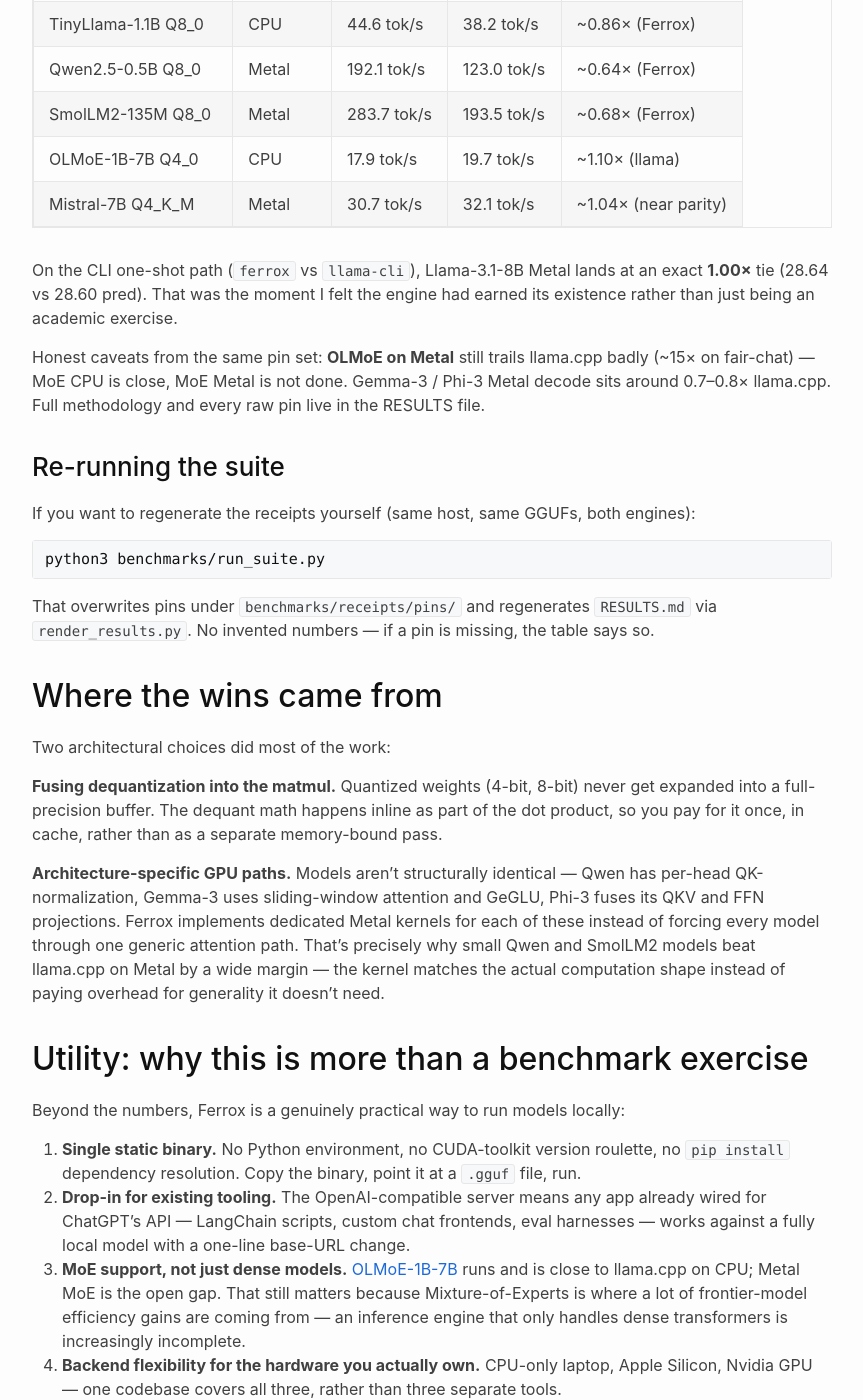
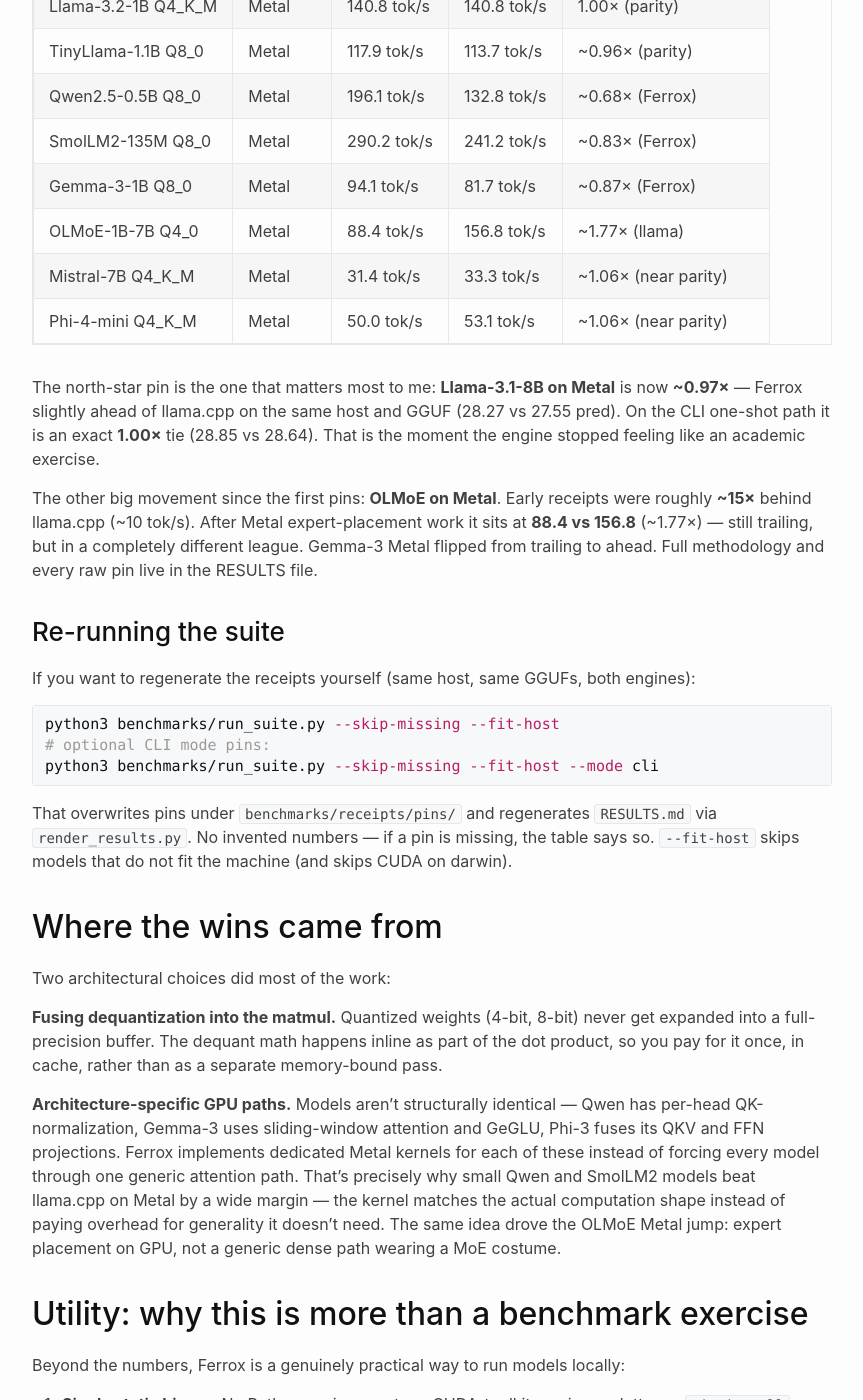
Before and after one commit to antonellof/antonellof.github.io, a Jekyll site: the page built from _posts/2026-08-05-ferrox-rust-gguf-inference-engine.md, in a window 1280 px wide and 1400 px high, scrolled down 2603 px. Shown: the whole window, without its empty margins (208-1071 px from the left). Built offline with Jekyll 4.4.1, drawn with Linux system fonts in a browser that asks for light colours; nearby versions of some CDN libraries; some of the changed text lies outside the part shown.

Commit message:
Refresh Ferrox post with latest benchmark pins and Metal Q8 KV.
Updates the 8B/OLMoE/Gemma-3 numbers from RESULTS.md and documents --ctk plus the suite runner flags.

Co-authored-by: Cursor <cursoragent@cursor.com>

````diff
--- a/_posts/2026-08-05-ferrox-rust-gguf-inference-engine.md
+++ b/_posts/2026-08-05-ferrox-rust-gguf-inference-engine.md
@@ -72,7 +72,7 @@ curl -s -X POST http://127.0.0.1:8383/v1/chat/completions \
   -d '{"model":"m","messages":[{"role":"user","content":"Hi"}],"max_tokens":32,"temperature":0}'
 ```
 
-Flags mirror llama.cpp (`-m`, `-p`, `-n`, `-t`, `--temp`, `-ngl`, …) — full reference in [`docs/CLI.md`](https://github.com/antonellof/ferrox/blob/main/docs/CLI.md).
+Flags mirror llama.cpp (`-m`, `-p`, `-n`, `-t`, `--temp`, `-ngl`, …) — full reference in [`docs/CLI.md`](https://github.com/antonellof/ferrox/blob/main/docs/CLI.md). One Ferrox-specific knob worth knowing: `--ctk q8_0` (or `FERROX_CTK=q8_0`) stores the KV cache as Q8_0 on Metal instead of the default `f16`, which trades a bit of precision for a smaller KV footprint on longer contexts.
 
 ## Why performance had to be provable, not claimed
 
@@ -82,32 +82,35 @@ Every local-inference project claims to be fast. Almost none show the methodolog
 - Warm runs, greedy decoding, multiple reps, median reported.
 - Every headline number is pinned to a JSON receipt in the repo — regenerate it and the numbers either hold or they don't.
 
-That discipline turned up real results on an Apple M2 Pro (Host B). Headline numbers below are **predicted tok/s** from the fair-chat suite in [`benchmarks/RESULTS.md`](https://github.com/antonellof/ferrox/blob/main/benchmarks/RESULTS.md) — Gap is `llama / ferrox` (under 1.0 means Ferrox is faster):
+That discipline turned up real results on an Apple M2 Pro (Host B). Headline numbers below are **predicted tok/s** from the fair-chat suite in [`benchmarks/RESULTS.md`](https://github.com/antonellof/ferrox/blob/main/benchmarks/RESULTS.md) — Gap is `llama / ferrox` (under 1.0 means Ferrox is faster; near-parity is within ~5%):
 
 | Model | Backend | Ferrox | llama.cpp | Gap |
 |---|---|---|---|---|
-| Llama-3.1-8B Q4_K_M | Metal | 26.9 tok/s | 27.8 tok/s | ~1.03× (near parity) |
-| Llama-3.2-1B Q4_K_M | Metal | 141.4 tok/s | 136.2 tok/s | ~0.96× (Ferrox) |
-| TinyLlama-1.1B Q8_0 | Metal | 116.7 tok/s | 109.9 tok/s | ~0.94× (Ferrox) |
-| TinyLlama-1.1B Q8_0 | CPU | 44.6 tok/s | 38.2 tok/s | ~0.86× (Ferrox) |
-| Qwen2.5-0.5B Q8_0 | Metal | 192.1 tok/s | 123.0 tok/s | ~0.64× (Ferrox) |
-| SmolLM2-135M Q8_0 | Metal | 283.7 tok/s | 193.5 tok/s | ~0.68× (Ferrox) |
-| OLMoE-1B-7B Q4_0 | CPU | 17.9 tok/s | 19.7 tok/s | ~1.10× (llama) |
-| Mistral-7B Q4_K_M | Metal | 30.7 tok/s | 32.1 tok/s | ~1.04× (near parity) |
+| Llama-3.1-8B Q4_K_M | Metal | 28.3 tok/s | 27.6 tok/s | ~0.97× (parity / Ferrox) |
+| Llama-3.2-1B Q4_K_M | Metal | 140.8 tok/s | 140.8 tok/s | 1.00× (parity) |
+| TinyLlama-1.1B Q8_0 | Metal | 117.9 tok/s | 113.7 tok/s | ~0.96× (parity) |
+| Qwen2.5-0.5B Q8_0 | Metal | 196.1 tok/s | 132.8 tok/s | ~0.68× (Ferrox) |
+| SmolLM2-135M Q8_0 | Metal | 290.2 tok/s | 241.2 tok/s | ~0.83× (Ferrox) |
+| Gemma-3-1B Q8_0 | Metal | 94.1 tok/s | 81.7 tok/s | ~0.87× (Ferrox) |
+| OLMoE-1B-7B Q4_0 | Metal | 88.4 tok/s | 156.8 tok/s | ~1.77× (llama) |
+| Mistral-7B Q4_K_M | Metal | 31.4 tok/s | 33.3 tok/s | ~1.06× (near parity) |
+| Phi-4-mini Q4_K_M | Metal | 50.0 tok/s | 53.1 tok/s | ~1.06× (near parity) |
 
-On the CLI one-shot path (`ferrox` vs `llama-cli`), Llama-3.1-8B Metal lands at an exact **1.00×** tie (28.64 vs 28.60 pred). That was the moment I felt the engine had earned its existence rather than just being an academic exercise.
+The north-star pin is the one that matters most to me: **Llama-3.1-8B on Metal** is now **~0.97×** — Ferrox slightly ahead of llama.cpp on the same host and GGUF (28.27 vs 27.55 pred). On the CLI one-shot path it is an exact **1.00×** tie (28.85 vs 28.64). That is the moment the engine stopped feeling like an academic exercise.
 
-Honest caveats from the same pin set: **OLMoE on Metal** still trails llama.cpp badly (~15× on fair-chat) — MoE CPU is close, MoE Metal is not done. Gemma-3 / Phi-3 Metal decode sits around 0.7–0.8× llama.cpp. Full methodology and every raw pin live in the RESULTS file.
+The other big movement since the first pins: **OLMoE on Metal**. Early receipts were roughly **~15×** behind llama.cpp (~10 tok/s). After Metal expert-placement work it sits at **88.4 vs 156.8** (~1.77×) — still trailing, but in a completely different league. Gemma-3 Metal flipped from trailing to ahead. Full methodology and every raw pin live in the RESULTS file.
 
 ### Re-running the suite
 
 If you want to regenerate the receipts yourself (same host, same GGUFs, both engines):
 
 ```bash
-python3 benchmarks/run_suite.py
+python3 benchmarks/run_suite.py --skip-missing --fit-host
+# optional CLI mode pins:
+python3 benchmarks/run_suite.py --skip-missing --fit-host --mode cli
 ```
 
-That overwrites pins under `benchmarks/receipts/pins/` and regenerates `RESULTS.md` via `render_results.py`. No invented numbers — if a pin is missing, the table says so.
+That overwrites pins under `benchmarks/receipts/pins/` and regenerates `RESULTS.md` via `render_results.py`. No invented numbers — if a pin is missing, the table says so. `--fit-host` skips models that do not fit the machine (and skips CUDA on darwin).
 
 ## Where the wins came from
 
@@ -115,7 +118,7 @@ Two architectural choices did most of the work:
 
 **Fusing dequantization into the matmul.** Quantized weights (4-bit, 8-bit) never get expanded into a full-precision buffer. The dequant math happens inline as part of the dot product, so you pay for it once, in cache, rather than as a separate memory-bound pass.
 
-**Architecture-specific GPU paths.** Models aren't structurally identical — Qwen has per-head QK-normalization, Gemma-3 uses sliding-window attention and GeGLU, Phi-3 fuses its QKV and FFN projections. Ferrox implements dedicated Metal kernels for each of these instead of forcing every model through one generic attention path. That's precisely why small Qwen and SmolLM2 models beat llama.cpp on Metal by a wide margin — the kernel matches the actual computation shape instead of paying overhead for generality it doesn't need.
+**Architecture-specific GPU paths.** Models aren't structurally identical — Qwen has per-head QK-normalization, Gemma-3 uses sliding-window attention and GeGLU, Phi-3 fuses its QKV and FFN projections. Ferrox implements dedicated Metal kernels for each of these instead of forcing every model through one generic attention path. That's precisely why small Qwen and SmolLM2 models beat llama.cpp on Metal by a wide margin — the kernel matches the actual computation shape instead of paying overhead for generality it doesn't need. The same idea drove the OLMoE Metal jump: expert placement on GPU, not a generic dense path wearing a MoE costume.
 
 ## Utility: why this is more than a benchmark exercise
 
@@ -123,17 +126,18 @@ Beyond the numbers, Ferrox is a genuinely practical way to run models locally:
 
 1. **Single static binary.** No Python environment, no CUDA-toolkit version roulette, no `pip install` dependency resolution. Copy the binary, point it at a `.gguf` file, run.
 2. **Drop-in for existing tooling.** The OpenAI-compatible server means any app already wired for ChatGPT's API — LangChain scripts, custom chat frontends, eval harnesses — works against a fully local model with a one-line base-URL change.
-3. **MoE support, not just dense models.** [OLMoE-1B-7B](https://github.com/antonellof/ferrox/blob/main/docs/MODELS.md) runs and is close to llama.cpp on CPU; Metal MoE is the open gap. That still matters because Mixture-of-Experts is where a lot of frontier-model efficiency gains are coming from — an inference engine that only handles dense transformers is increasingly incomplete.
-4. **Backend flexibility for the hardware you actually own.** CPU-only laptop, Apple Silicon, Nvidia GPU — one codebase covers all three, rather than three separate tools.
+3. **MoE support, not just dense models.** [OLMoE-1B-7B](https://github.com/antonellof/ferrox/blob/main/docs/MODELS.md) runs on CPU and Metal with verified pins. Metal MoE still trails llama.cpp, but the gap is closing. That matters because Mixture-of-Experts is where a lot of frontier-model efficiency gains are coming from — an inference engine that only handles dense transformers is increasingly incomplete.
+4. **Backend flexibility for the hardware you actually own.** CPU-only laptop, Apple Silicon, Nvidia GPU — one codebase covers all three, rather than three separate tools. Quantized KV (`--ctk q8_0` on Metal) helps when context length starts eating unified memory.
 
 ## What isn't done yet
 
 I'd rather undersell this than oversell it:
 
-- **CUDA performance work is paused.** It compiles and runs correctly, but the fair-chat tuning that got Metal to parity hasn't been done for CUDA yet — no current CUDA pin in the suite.
-- **Metal prefill still trails llama.cpp** on larger models — decode is where the parity numbers live; time-to-first-token has more room.
-- **MoE on Metal** needs real work (see the OLMoE Metal pin above).
-- **Frontier-scale MoE models** — Kimi, GLM, DeepSeek — have dedicated primitives and synthetic decoder stacks in the codebase, but no real multi-hundred-billion-parameter checkpoint has been run end-to-end. That is a hardware problem as much as a software one.
+- **CUDA performance work is paused.** The suite supports `--backend cuda`, but there is no current CUDA pin — needs a GPU host.
+- **Metal prefill** still needs watching against llama.cpp on larger models — decode is where the parity numbers live; `prompt_per_second` has more room.
+- **MoE on Metal** improved a lot, but OLMoE is still ~1.8× behind llama.cpp. Qwen2-MoE / Mixtral pins are missing on Host B (GGUF / RAM).
+- **Gemma-4-E2B** is explicitly refused today (needs a dedicated engine path) — both Ferrox and Homebrew llama.cpp reject it.
+- **Frontier-scale MoE / MLA** — Kimi, GLM, DeepSeek — have primitives and synthetic stacks, but no real multi-hundred-billion-parameter checkpoint has been run end-to-end. That is a hardware problem as much as a software one.
 
 ## Conclusion
 
````
